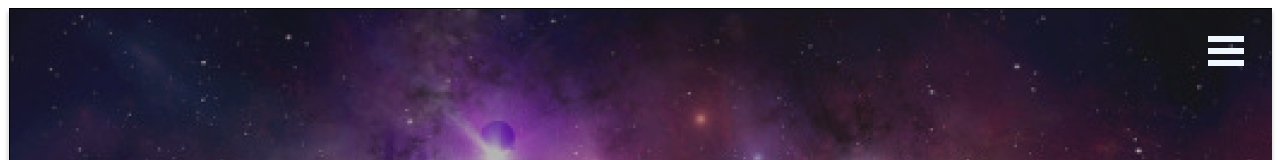
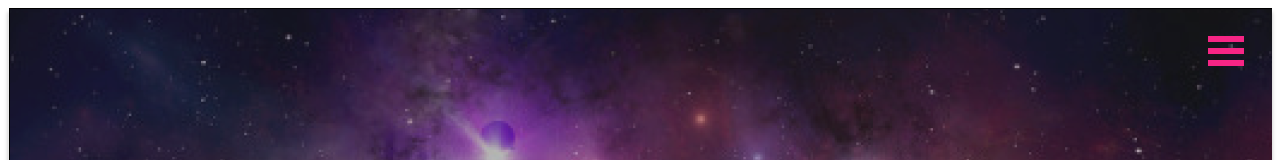
Before and after one commit to WildCodeSchool/2022-09-JS-RemoteFR-LesCrewStillants-P2-Team-Whale, a React (Vite) app in the folder frontend/: page / in a window 1280 px wide. Shown: the top 160 px of the page. Built offline with nearby package versions, Linux system fonts and the light colour scheme.

Commit message:
modif css burger menu

```diff
--- a/frontend/src/components/Navbar.css
+++ b/frontend/src/components/Navbar.css
@@ -5,10 +5,10 @@
 @import url(https://fonts.googleapis.com/css?family=Open+Sans:300,regular,500,600,700,800,300italic,italic,500italic,600italic,700italic,800italic);
 @import url(https://fonts.googleapis.com/css?family=Audiowide:regular);
 
-.Navbar {
+/* .Navbar {
   padding: 3%;
   background-color: #0d1b2a;
-}
+} */
 
 #page-wrap {
   text-align: center;
@@ -28,11 +28,11 @@
 }
 
 .bm-item:hover {
-  color: white;
+  color: #f72585;
 }
 
 .bm-burger-button {
-  position: fixed;
+  position: absolute;
   width: 36px;
   height: 30px;
   right: 36px;
@@ -41,7 +41,7 @@
 
 /* Color/shape of burger icon bars */
 .bm-burger-bars {
-  background: aliceblue;
+  background: #f72585;
 }
 
 /* Position and sizing of clickable cross button */
@@ -52,19 +52,19 @@
 
 /* Color/shape of close button cross */
 .bm-cross {
-  background: #bdc3c7;
+  background: #c7bdbd;
 }
 
 /* General sidebar styles */
 .bm-menu {
-  background: #000;
+  background: #0d1b2a;
   padding: 2.5em 1.5em 0;
   font-size: 1.15em;
 }
 
 /* Morph shape necessary with bubble or elastic */
 .bm-morph-shape {
-  fill: #373a47;
+  fill: #0d1b2a;
 }
 
 /* Wrapper for item list */
--- a/frontend/src/components/Navbar.jsx
+++ b/frontend/src/components/Navbar.jsx
@@ -1,5 +1,5 @@
 import React from "react";
-import { slide as Menu } from "react-burger-menu";
+import { stack as Menu } from "react-burger-menu";
 
 import "./Navbar.css";
 
```
